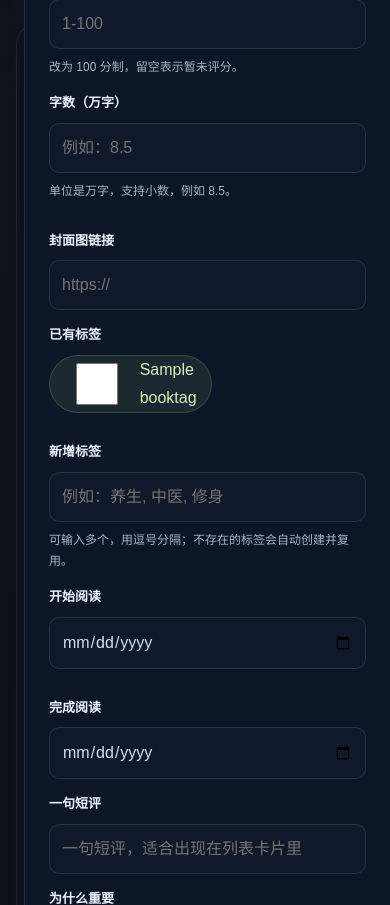
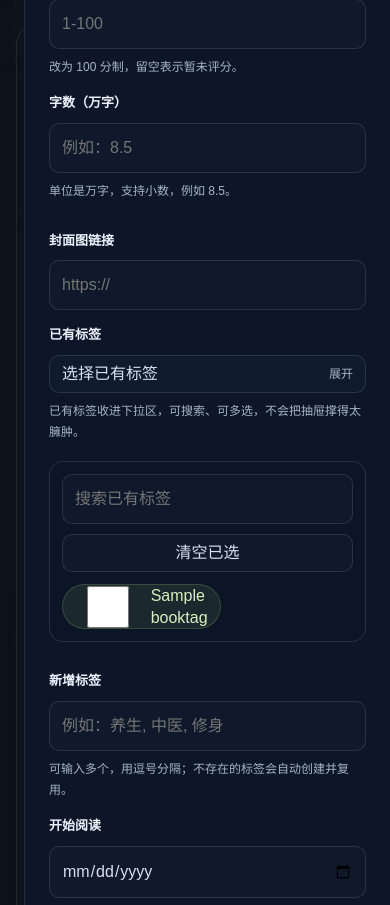
Before and after one commit to Albertlearnpython/RememberMyself, a Django app: page /books/?editor=create in a window 390 px wide. Shown: the part 921-1826 px from the top of the page. Run offline with Django 5.2, Linux system fonts and the light colour scheme; a user stored in the database is signed in; tables that the repository leaves empty hold one stand-in row (values such as "Sample post"); grey boxes marked "Sample" are stand-in pictures.

Commit message:
Refine book tag picker and enrich metadata

```diff
--- a/static/site/app.js
+++ b/static/site/app.js
@@ -33,3 +33,107 @@ if (panelToggle && panel) {
         }
     });
 }
+
+const tagPickers = document.querySelectorAll("[data-tag-picker]");
+
+tagPickers.forEach((picker) => {
+    const toggle = picker.querySelector("[data-tag-picker-toggle]");
+    const toggleHint = picker.querySelector("[data-tag-picker-toggle-hint]");
+    const panelNode = picker.querySelector("[data-tag-picker-panel]");
+    const searchInput = picker.querySelector("[data-tag-picker-search]");
+    const clearButton = picker.querySelector("[data-tag-picker-clear]");
+    const summaryNode = picker.querySelector("[data-tag-picker-summary]");
+    const choices = Array.from(picker.querySelectorAll("[data-tag-choice]"));
+    const inputs = choices
+        .map((choice) => choice.querySelector("input[type='checkbox']"))
+        .filter(Boolean);
+
+    if (!toggle || !panelNode || !summaryNode) {
+        return;
+    }
+
+    const setExpanded = (expanded) => {
+        panelNode.hidden = !expanded;
+        toggle.setAttribute("aria-expanded", expanded ? "true" : "false");
+        if (toggleHint) {
+            toggleHint.textContent = expanded ? "收起" : "展开";
+        }
+        if (expanded && searchInput) {
+            searchInput.focus();
+        }
+    };
+
+    const getSelectedLabels = () =>
+        choices
+            .filter((choice) => {
+                const input = choice.querySelector("input[type='checkbox']");
+                return Boolean(input?.checked);
+            })
+            .map((choice) => choice.dataset.tagChoiceLabel || "")
+            .filter(Boolean);
+
+    const updateSummary = () => {
+        const selectedLabels = getSelectedLabels();
+        if (selectedLabels.length === 0) {
+            summaryNode.textContent = "选择已有标签";
+            return;
+        }
+
+        const preview = selectedLabels.slice(0, 3).join("、");
+        const suffix =
+            selectedLabels.length > 3
+                ? ` 等 ${selectedLabels.length} 个`
+                : ` 共 ${selectedLabels.length} 个`;
+        summaryNode.textContent = `${preview}${suffix}`;
+    };
+
+    const applyFilter = () => {
+        const keyword = searchInput?.value.trim().toLowerCase() || "";
+        choices.forEach((choice) => {
+            const label = (choice.dataset.tagChoiceLabel || "").toLowerCase();
+            const input = choice.querySelector("input[type='checkbox']");
+            const matched = !keyword || label.includes(keyword) || Boolean(input?.checked);
+            choice.hidden = !matched;
+        });
+    };
+
+    toggle.addEventListener("click", () => {
+        setExpanded(panelNode.hidden);
+    });
+
+    searchInput?.addEventListener("input", applyFilter);
+
+    clearButton?.addEventListener("click", () => {
+        inputs.forEach((input) => {
+            input.checked = false;
+            input.dispatchEvent(new Event("change", { bubbles: true }));
+        });
+        if (searchInput) {
+            searchInput.value = "";
+        }
+        applyFilter();
+        setExpanded(true);
+    });
+
+    inputs.forEach((input) => {
+        input.addEventListener("change", () => {
+            updateSummary();
+            applyFilter();
+        });
+    });
+
+    document.addEventListener("click", (event) => {
+        if (!panelNode.hidden && !picker.contains(event.target)) {
+            setExpanded(false);
+        }
+    });
+
+    document.addEventListener("keydown", (event) => {
+        if (event.key === "Escape" && !panelNode.hidden) {
+            setExpanded(false);
+        }
+    });
+
+    updateSummary();
+    applyFilter();
+});
--- a/static/site/styles.css
+++ b/static/site/styles.css
@@ -449,6 +449,11 @@ button {
     font-weight: 600;
 }
 
+.field__label-row {
+    display: grid;
+    gap: 8px;
+}
+
 .field__hint {
     color: var(--text-muted);
     font-size: 12px;
@@ -481,6 +486,73 @@ button {
     align-content: start;
 }
 
+.field--tag-picker {
+    align-content: start;
+}
+
+.tag-picker__toggle,
+.tag-picker__clear {
+    min-height: 38px;
+    border: 1px solid var(--line);
+    border-radius: 10px;
+    background: rgba(17, 28, 46, 0.84);
+    color: var(--text-body);
+}
+
+.tag-picker__toggle {
+    width: 100%;
+    padding: 0 12px;
+    display: flex;
+    align-items: center;
+    justify-content: space-between;
+    gap: 12px;
+    text-align: left;
+}
+
+.tag-picker__summary {
+    min-width: 0;
+    overflow: hidden;
+    white-space: nowrap;
+    text-overflow: ellipsis;
+}
+
+.tag-picker__toggle-hint {
+    color: var(--text-muted);
+    font-size: 12px;
+    flex: 0 0 auto;
+}
+
+.tag-picker__panel {
+    display: grid;
+    gap: 12px;
+    margin-top: 10px;
+    padding: 12px;
+    border: 1px solid var(--line);
+    border-radius: 14px;
+    background: rgba(12, 22, 39, 0.78);
+}
+
+.tag-picker__toolbar {
+    display: flex;
+    align-items: center;
+    gap: 10px;
+}
+
+.tag-picker__search {
+    width: 100%;
+    min-height: 38px;
+    padding: 8px 12px;
+    border: 1px solid var(--line);
+    border-radius: 10px;
+    background: rgba(16, 27, 44, 0.96);
+    color: var(--text-body);
+}
+
+.tag-picker__clear {
+    padding: 0 12px;
+    flex: 0 0 auto;
+}
+
 .check {
     display: flex;
     align-items: center;
@@ -492,6 +564,13 @@ button {
     display: flex;
     flex-wrap: wrap;
     gap: 10px;
+}
+
+.tag-choice-grid--picker {
+    max-height: 260px;
+    overflow: auto;
+    align-content: start;
+    padding-right: 4px;
 }
 
 .tag-choice {
@@ -509,6 +588,19 @@ button {
 .tag-choice input {
     margin: 0;
     accent-color: var(--tag-choice-accent, var(--brand));
+}
+
+.tag-choice--compact {
+    min-height: 34px;
+    padding: 0 10px;
+}
+
+.tag-choice--compact span {
+    line-height: 1.35;
+}
+
+.tag-choice[hidden] {
+    display: none;
 }
 
 .form-errors {
@@ -1040,6 +1132,11 @@ button {
         flex-wrap: wrap;
     }
 
+    .tag-picker__toolbar {
+        align-items: stretch;
+        flex-direction: column;
+    }
+
     .book-card {
         grid-template-columns: 56px minmax(0, 1fr);
     }
--- a/templates/books/partials/book_form_fields.html
+++ b/templates/books/partials/book_form_fields.html
@@ -58,17 +58,44 @@
     </div>
 
     <div class="drawer-grid drawer-grid--two">
-        <div class="field">
+        <div class="field field--tag-picker" data-tag-picker>
+            <div class="field__label-row">
                 <span class="field__label">{{ form.tag_links.label }}</span>
-            <div class="tag-choice-grid">
+                <button
+                    class="tag-picker__toggle"
+                    type="button"
+                    data-tag-picker-toggle
+                    aria-expanded="false"
+                >
+                    <span class="tag-picker__summary" data-tag-picker-summary>选择已有标签</span>
+                    <span class="tag-picker__toggle-hint" data-tag-picker-toggle-hint>展开</span>
+                </button>
+            </div>
+            <span class="field__hint">已有标签收进下拉区，可搜索、可多选，不会把抽屉撑得太臃肿。</span>
+            <div class="tag-picker__panel" data-tag-picker-panel hidden>
+                <div class="tag-picker__toolbar">
+                    <input
+                        class="tag-picker__search"
+                        type="search"
+                        placeholder="搜索已有标签"
+                        data-tag-picker-search
+                    >
+                    <button class="tag-picker__clear" type="button" data-tag-picker-clear>清空已选</button>
+                </div>
+                <div class="tag-choice-grid tag-choice-grid--picker">
                     {% for checkbox in form.tag_links %}
-                    <label class="tag-choice tag-choice--tone-{{ checkbox.choice_label|tag_tone }}">
+                        <label
+                            class="tag-choice tag-choice--compact tag-choice--tone-{{ checkbox.choice_label|tag_tone }}"
+                            data-tag-choice
+                            data-tag-choice-label="{{ checkbox.choice_label }}"
+                        >
                             {{ checkbox.tag }}
                             <span>{{ checkbox.choice_label }}</span>
                         </label>
                     {% empty %}
                         <span class="field__hint">当前还没有共用标签，你可以直接在右侧新建。</span>
                     {% endfor %}
+                </div>
             </div>
             {% for error in form.tag_links.errors %}<span class="field__error">{{ error }}</span>{% endfor %}
         </div>
```
Also changed, not shown: docs/design/books/final-visual-spec.zh-CN.md (+9 -0 lines), docs/history/request-history.en.md (+29 -0 lines), docs/history/request-history.zh-CN.md (+29 -0 lines), docs/implementation/modules/books-module-spec.zh-CN.md (+2 -0 lines). Lines whose indentation alone changed are shown as unchanged.
